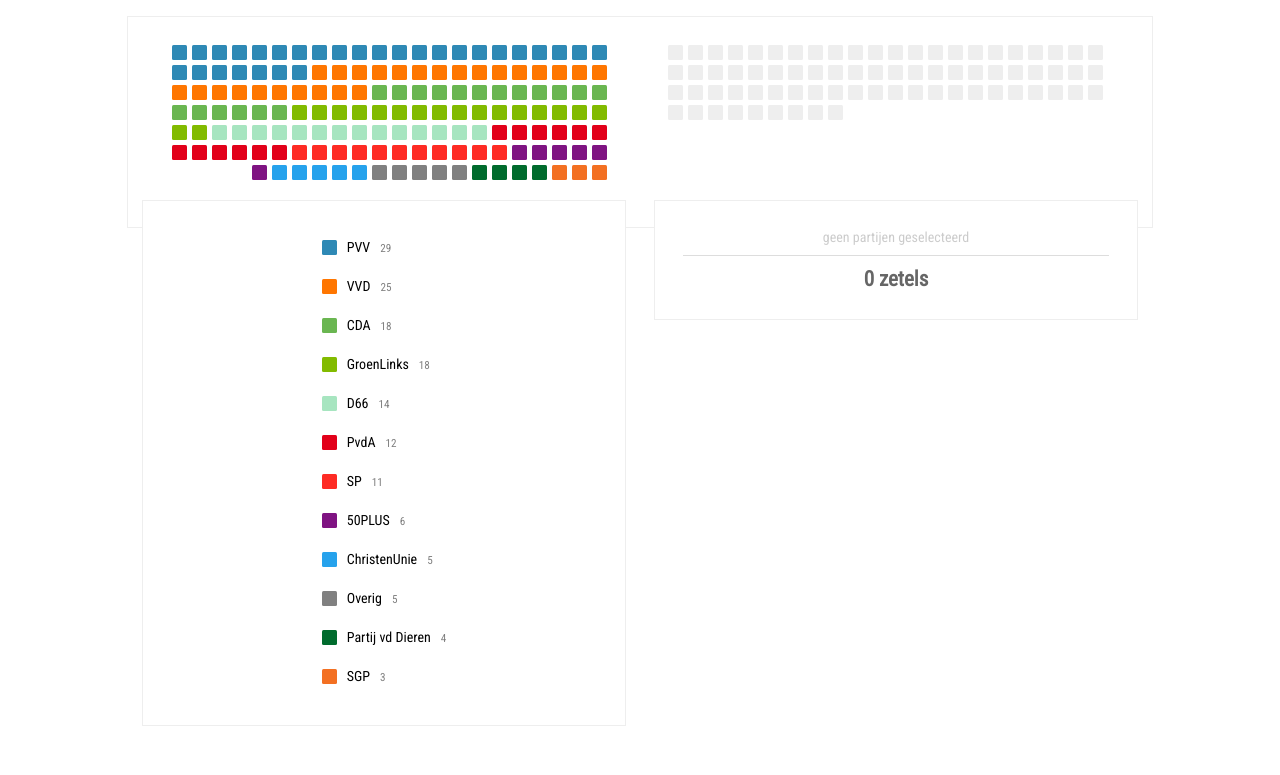
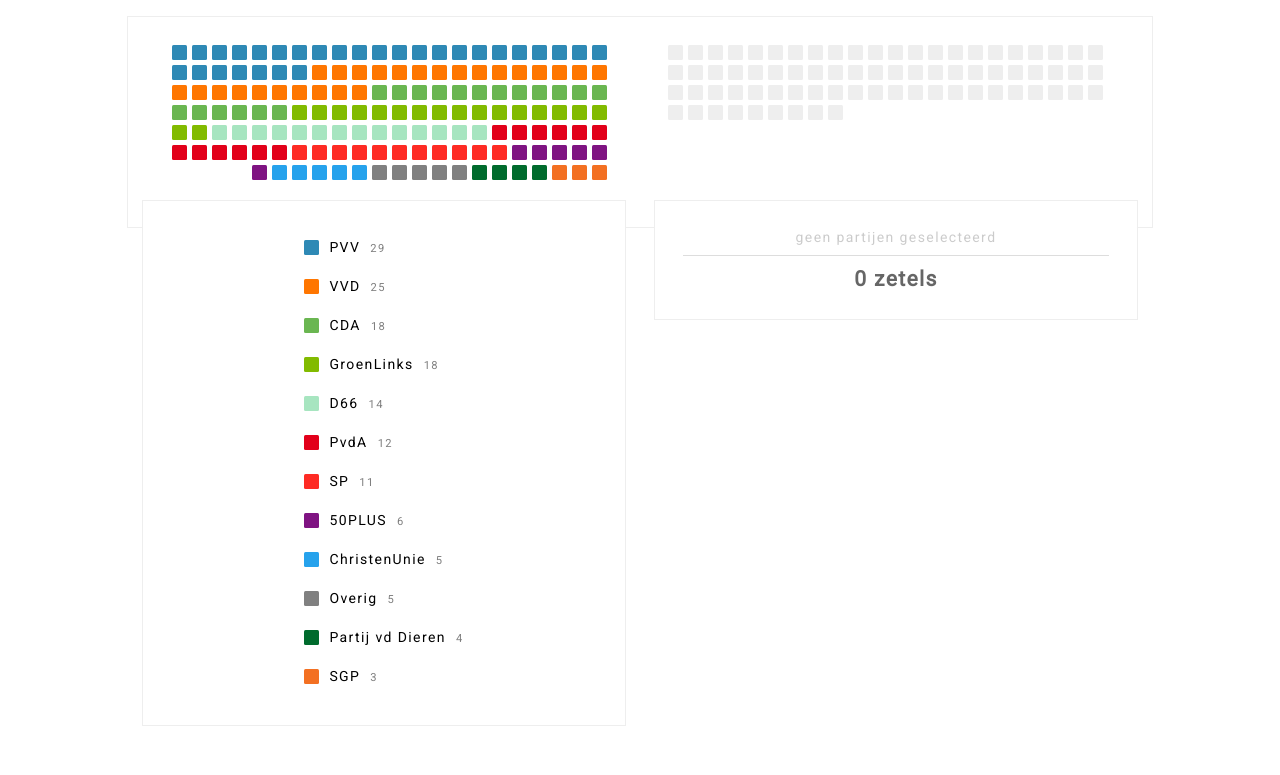
Before and after one commit to larixk/coalitiemaker.nl, a React app: page / in a window 1280 px wide. Shown: the part 139-914 px from the top of the page. Built offline with nearby package versions, Linux system fonts and the light colour scheme.

Commit message:
Font tweak

```diff
--- a/public/index.html
+++ b/public/index.html
@@ -30,7 +30,7 @@
       Learn how to configure a non-root public URL by running `npm run build`.
     -->
     <title>coalitiemaker</title>
-    <link href="https://fonts.googleapis.com/css?family=Roboto+Condensed" rel="stylesheet">
+    <link href="https://fonts.googleapis.com/css?family=Roboto" rel="stylesheet">
   </head>
   <body>
     <div id="root"></div>
--- a/src/index.css
+++ b/src/index.css
@@ -1,6 +1,7 @@
 body {
   margin: 0;
   padding: 0;
-  font-family: 'Roboto Condensed', sans-serif;
+  font-family: 'Roboto', sans-serif;
   font-size: 14px;
+  letter-spacing: .1em;
 }
```
